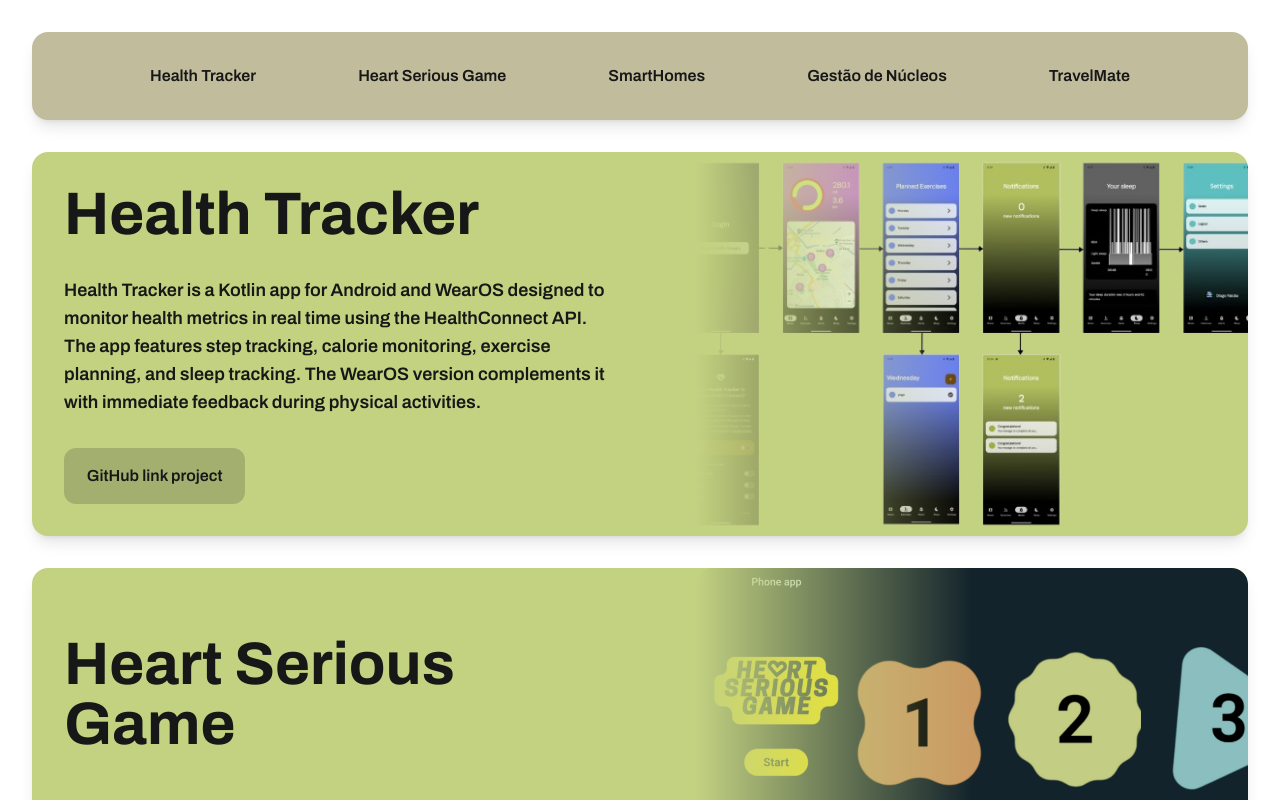
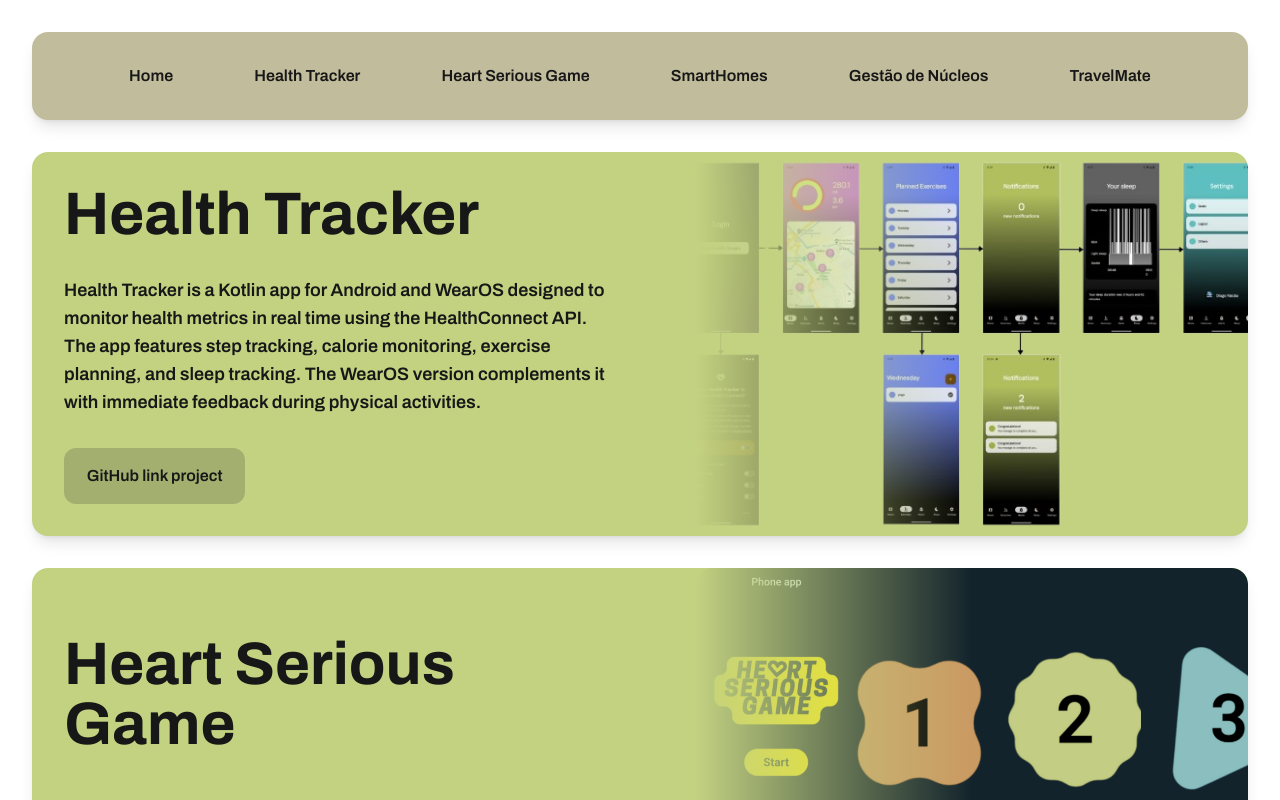
Before and after one commit to falcaodiogo/falcaodiogo.github.io, a Next.js app in the folder portfolio/: page /university in a window 1280 px wide. Shown: the top 800 px of the page. Built offline with nearby package versions, Linux system fonts and the light colour scheme.

Commit message:
Added home to navbar

```diff
--- a/portfolio/app/components/navBar.tsx
+++ b/portfolio/app/components/navBar.tsx
@@ -1,59 +1,65 @@
 "use client";
 
-import { Link } from "react-scroll";
+import { Link as ScrollLink } from "react-scroll";
+import Link from "next/link";
 
 const NavBar = () => {
   return (
     <ul className="bg-secondary font-semibold w-full h-1/4 p-8 rounded-2xl shadow-lg flex justify-evenly space-x-4">
       <li>
-        <Link
+        <Link href="/">
+          <h1>Home</h1>
+        </Link>
+      </li>
+      <li>
+        <ScrollLink
           to="health-tracker"
           smooth={true}
           duration={600}
           className="cursor-pointer"
         >
           Health Tracker
-        </Link>
+        </ScrollLink>
       </li>
       <li>
-        <Link
+        <ScrollLink
           to="heart-game"
           smooth={true}
           duration={600}
           className="cursor-pointer"
         >
           Heart Serious Game
-        </Link>
+        </ScrollLink>
       </li>
       <li>
-        <Link
+        <ScrollLink
           to="smart-homes"
           smooth={true}
           duration={600}
           className="cursor-pointer"
         >
           SmartHomes
-        </Link>
+        </ScrollLink>
       </li>
       <li>
-        <Link
+        <ScrollLink
           to="gestao-nucleos"
           smooth={true}
           duration={600}
           className="cursor-pointer"
         >
           Gestão de Núcleos
-        </Link>
+        </ScrollLink>
       </li>
       <li>
-        <Link
+        <ScrollLink
           to="travel-mate"
           smooth={true}
           duration={600}
           className="cursor-pointer"
         >
           TravelMate
-        </Link>
+        </ScrollLink>
       </li>
     </ul>
   );
```
